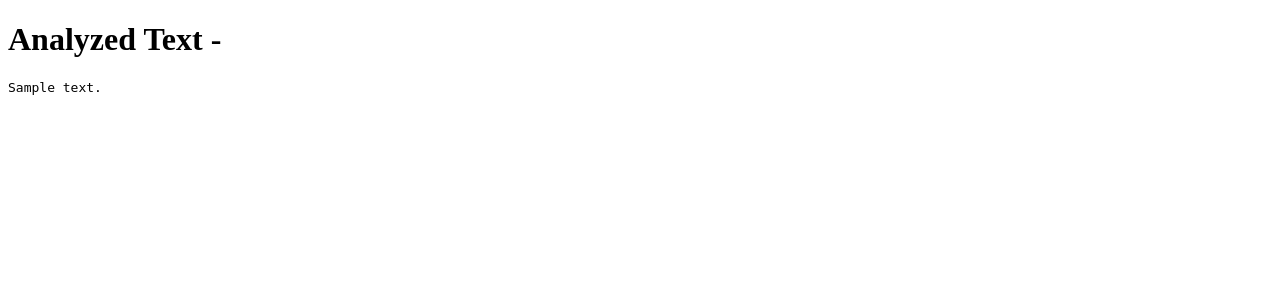
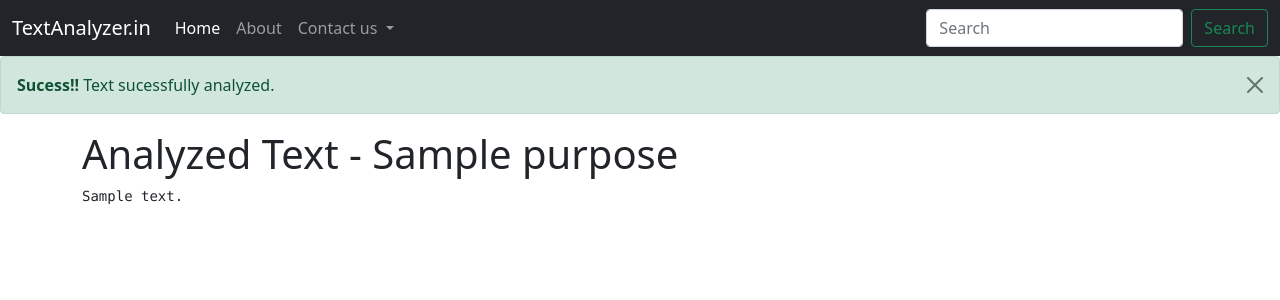
Before and after one commit to arjunvr1610/Text-Utils, a Django app: template textutils/templates/analyze.html in a window 1280 px wide. Shown: the top 300 px of the page. Run offline with Django 3.2, Linux system fonts and the light colour scheme; the template is opened without the code that fills it: most values are stand-ins (such as "Sample title", 1, 10 or a date in 2020).

Commit message:
3rd commit

```diff
--- a/textutils/templates/analyze.html
+++ b/textutils/templates/analyze.html
@@ -1,11 +1,68 @@
-<!DOCTYPE html>
+<!doctype html>
 <html lang="en">
-<head>
-    <meta charset="UTF-8">
-    <title>Analyzing...</title>
-</head>
-<body>
-<h1>Analyzed Text - </h1>
-<pre>{{ analyzedtext }}</pre>
-</body>
+  <head>
+    <!-- Required meta tags -->
+    <meta charset="utf-8">
+    <meta name="viewport" content="width=device-width, initial-scale=1">
+
+    <!-- Bootstrap CSS -->
+    <link href="https://cdn.jsdelivr.net/npm/bootstrap@5.1.0/dist/css/bootstrap.min.css" rel="stylesheet" integrity="sha384-KyZXEAg3QhqLMpG8r+8fhAXLRk2vvoC2f3B09zVXn8CA5QIVfZOJ3BCsw2P0p/We" crossorigin="anonymous">
+
+    <title>Analyzed Text</title>
+  </head>
+  <body>
+    <div>
+    <nav class="navbar navbar-expand-lg navbar-dark bg-dark">
+      <div class="container-fluid">
+        <a class="navbar-brand" href="#">TextAnalyzer.in</a>
+        <button class="navbar-toggler" type="button" data-bs-toggle="collapse" data-bs-target="#navbarSupportedContent" aria-controls="navbarSupportedContent" aria-expanded="false" aria-label="Toggle navigation">
+          <span class="navbar-toggler-icon"></span>
+        </button>
+        <div class="collapse navbar-collapse" id="navbarSupportedContent">
+          <ul class="navbar-nav me-auto mb-2 mb-lg-0">
+            <li class="nav-item">
+              <a class="nav-link active" aria-current="page" href="#">Home</a>
+            </li>
+             <li class="nav-item">
+              <a class="nav-link" href="#">About</a>
+            </li>
+            <li class="nav-item dropdown">
+              <a class="nav-link dropdown-toggle" href="#" id="navbarDropdown" role="button" data-bs-toggle="dropdown" aria-expanded="false">
+                Contact us
+              </a>
+              <ul class="dropdown-menu" aria-labelledby="navbarDropdown">
+                <li><a class="dropdown-item" href="#">Action</a></li>
+                <li><a class="dropdown-item" href="#">Another action</a></li>
+                <li><hr class="dropdown-divider"></li>
+                <li><a class="dropdown-item" href="#">Something else here</a></li>
+              </ul>
+            </li>
+          </ul>
+          <form class="d-flex">
+            <input class="form-control me-2" type="search" placeholder="Search" aria-label="Search">
+            <button class="btn btn-outline-success" type="submit">Search</button>
+          </form>
+        </div>
+      </div>
+    </nav>
+    </div>
+    <div class="alert alert-success alert-dismissible fade show" role="alert">
+      <strong>Sucess!!</strong> Text sucessfully analyzed.
+      <button type="button" class="btn-close" data-bs-dismiss="alert" aria-label="Close"></button>
+    </div>
+    <div class="container">
+        <h1>Analyzed Text - {{ purpose }}</h1>
+        <pre>{{ analyzedtext }}</pre>
+    </div>
+    <!-- Optional JavaScript; choose one of the two! -->
+
+    <!-- Option 1: Bootstrap Bundle with Popper -->
+    <script src="https://cdn.jsdelivr.net/npm/bootstrap@5.1.0/dist/js/bootstrap.bundle.min.js" integrity="sha384-U1DAWAznBHeqEIlVSCgzq+c9gqGAJn5c/t99JyeKa9xxaYpSvHU5awsuZVVFIhvj" crossorigin="anonymous"></script>
+
+    <!-- Option 2: Separate Popper and Bootstrap JS -->
+    <!--
+    <script src="https://cdn.jsdelivr.net/npm/@popperjs/core@2.9.3/dist/umd/popper.min.js" integrity="sha384-eMNCOe7tC1doHpGoWe/6oMVemdAVTMs2xqW4mwXrXsW0L84Iytr2wi5v2QjrP/xp" crossorigin="anonymous"></script>
+    <script src="https://cdn.jsdelivr.net/npm/bootstrap@5.1.0/dist/js/bootstrap.min.js" integrity="sha384-cn7l7gDp0eyniUwwAZgrzD06kc/tftFf19TOAs2zVinnD/C7E91j9yyk5//jjpt/" crossorigin="anonymous"></script>
+    -->
+  </body>
 </html>
--- a/textutils/textutils/urls.py
+++ b/textutils/textanalyzer/urls.py
@@ -23,9 +23,3 @@ urlpatterns = [
     path('analyze', views.analyze, name='analyze'),
 
 ]
-
-
-# path('capitalizefirst', views.capfirst, name='capitalizefirst'),
-# path('newlineremove', views.newlineremove, name='newlineremove'),
-# path('spaceremove', views.spaceremove, name='spaceremove'),
-# path('charactercount', views.charcount, name='charactercount'),
```
Also changed, not shown: textutils/templates/index.html (+4 -7 lines), textutils/textanalyzer/views.py (renamed from textutils/textutils/views.py, +9 -14 lines), textutils/textanalyzer/__init__.py (added), textutils/textanalyzer/asgi.py (renamed from textutils/textutils/asgi.py), textutils/textanalyzer/settings.py (renamed from textutils/textutils/settings.py), textutils/textanalyzer/wsgi.py (renamed from textutils/textutils/wsgi.py).
